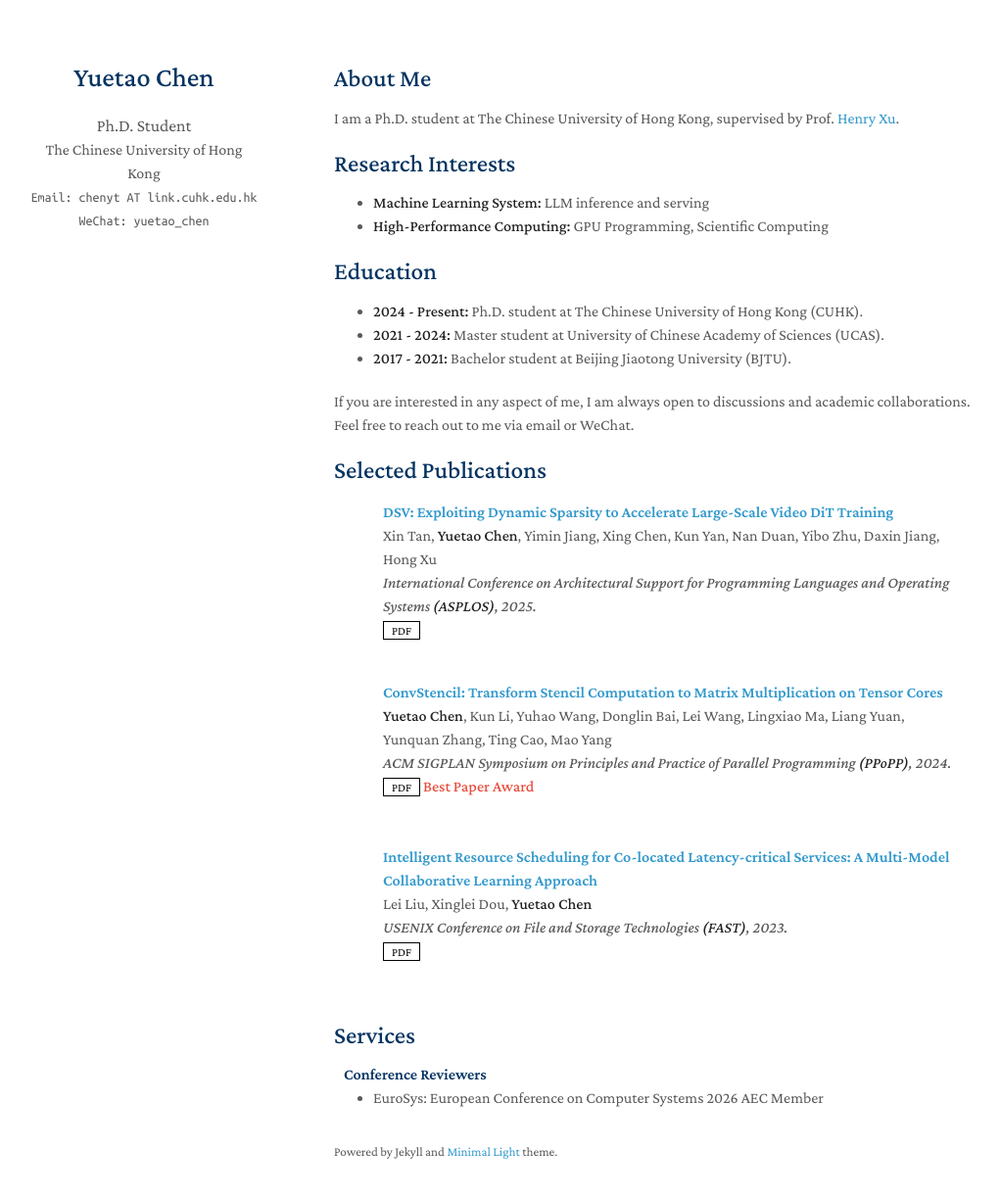
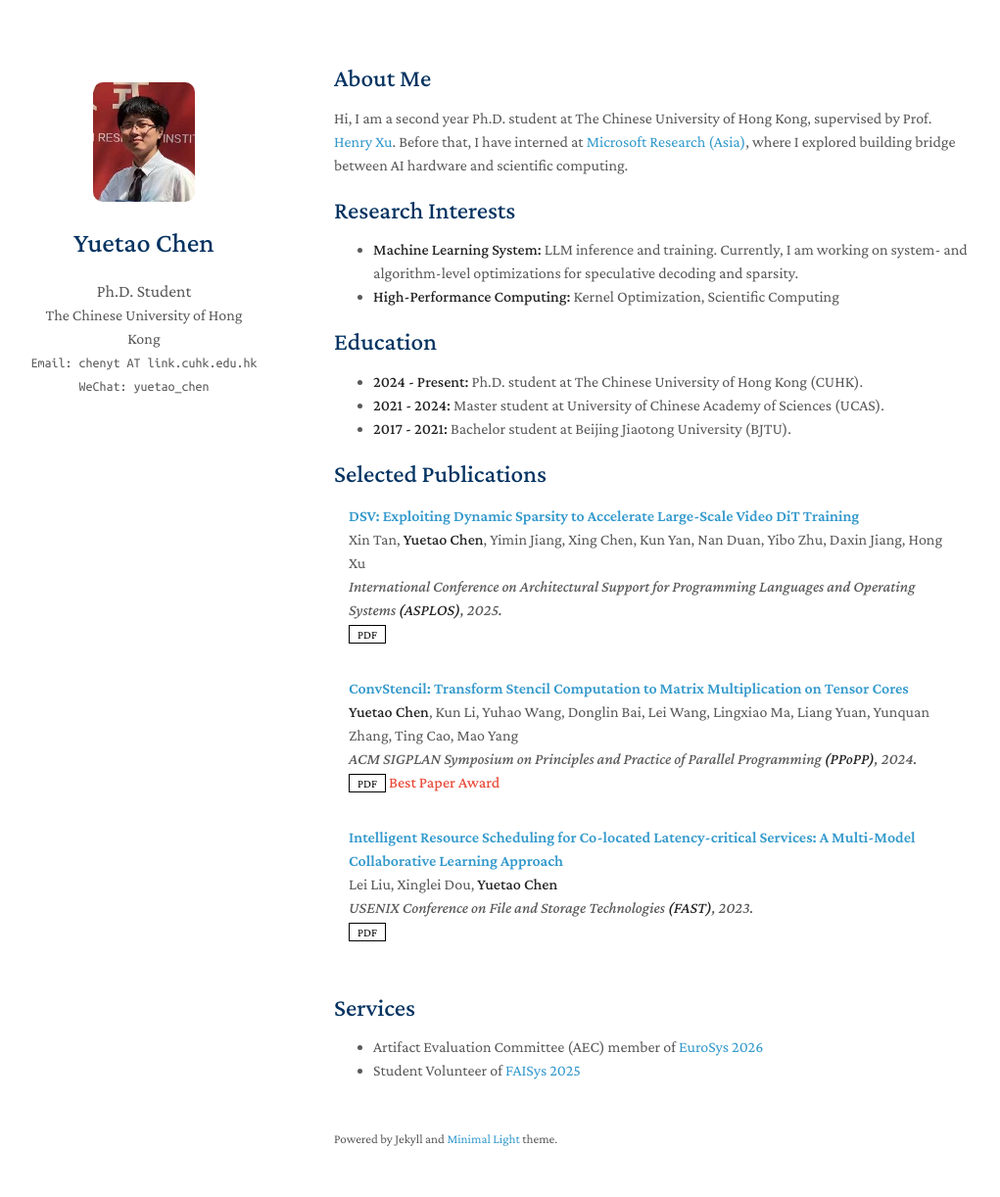
Before and after one commit to chenytpersonalpage/chenytpersonalpage.github.io, a Jekyll site: the page built from index.md, in a window 1280 px wide and 1257 px high. Shown: the top 1222 px of the window at 98% size, without its empty margins (129-1150 px from the left). Built offline with Jekyll 4.4.1, drawn with Linux system fonts in a browser that asks for light colours; a style sheet for code colours, icons or effects is not loaded; our own code applies the rules of GitHub Pages for plain Markdown files.

Commit message:
Update avatar

```diff
--- a/Gemfile
+++ b/Gemfile
@@ -1,6 +1,6 @@
 source "https://rubygems.org"
 
-gem "jekyll", "~> 3.8.5"
+gem "jekyll", "~> 4.3"
 
 gem "webrick", "~> 1.8"
 
--- a/_config.yml
+++ b/_config.yml
@@ -21,7 +21,7 @@ canonical: https://minimal-light-theme.yliu.me/
 
 # Images (e.g., your profile picture and your website's favicon)
 # "favicon" and "favicon_dark" are used for the light and dark modes, respectively.
-# avatar: ./assets/img/avatar.png
+avatar: ./assets/img/ava.jpg
 # favicon: ./assets/img/favicon.png
 # favicon_dark: ./assets/img/favicon-dark.png
 
--- a/_includes/publications.md
+++ b/_includes/publications.md
@@ -7,7 +7,7 @@
 
 <li>
 <div class="pub-row">
-  <div class="col-sm-3 abbr" style="position: relative;padding-right: 15px;padding-left: 15px;">
+  <!-- <div class="col-sm-3 abbr" style="position: relative;padding-right: 15px;padding-left: 15px;">
     {% if link.image %}
     <img src="{{ link.image }}" class="teaser img-fluid z-depth-1" style="width=100;height=40%">
     {% if link.conference_short %}
@@ -15,7 +15,8 @@
     {% endif %}
     {% endif %}
   </div>
-  <div class="col-sm-9" style="position: relative;padding-right: 15px;padding-left: 20px;">
+  <div class="col-sm-9" style="position: relative;padding-right: 15px;padding-left: 20px;"> -->
+  <div class="col-sm-12" style="position: relative;padding-right: 15px;padding-left: 15px;">
       <div class="title"><a href="{{ link.pdf }}">{{ link.title }}</a></div>
       <div class="author">{{ link.authors }}</div>
       <div class="periodical"><em>{{ link.conference }}</em>
--- a/_includes/services.md
+++ b/_includes/services.md
@@ -1,14 +1,4 @@
 ## Services
 
-<h4 style="margin:0 10px 0;">Conference Reviewers</h4>
-
-<ul style="margin:0 0 5px;">
-  <li><a href="https://2026.eurosys.org/"><autocolor>EuroSys: European Conference on Computer Systems 2026 AEC Member</autocolor></a></li>
-</ul>
-
-<!-- <h4 style="margin:0 10px 0;">Journal Reviewers</h4>
-
-<ul style="margin:0 0 20px;">
-  <li><a href="https://www.computer.org/csdl/journal/tp"><autocolor>IEEE Transactions on Pattern Analysis and Machine Intelligence (TPAMI)</autocolor></a></li>
-  <li><a href="https://www.springer.com/journal/11263"><autocolor>International Journal of Computer Vision (IJCV)</autocolor></a></li>
-</ul> -->
+- Artifact Evaluation Committee (AEC) member of [EuroSys 2026](https://2026.eurosys.org/)
+- Student Volunteer of [FAISys 2025](https://www.faisys.net/col.jsp?id=115)
--- a/_sass/minimal-light.scss
+++ b/_sass/minimal-light.scss
@@ -207,7 +207,7 @@ papertitle {
     }
 
     .image.avatar {
-      border-radius: 100%;
+      border-radius: 30px;
     }
 
       .image.avatar:before {
@@ -215,7 +215,7 @@ papertitle {
       }
 
       .image.avatar img {
-        border-radius: 100%;
+        border-radius: 30px;
         width: 45%;
         padding: 20px;
         // border: 1px solid #ddd;
@@ -499,7 +499,7 @@ footer {
 
 
    .image.avatar img {
-        border-radius: 100%;
+        border-radius: 30px;
         width: 117px;
         padding:20px;
       }
@@ -555,7 +555,7 @@ footer {
   }
 
   .image.avatar img {
-      border-radius: 100%;
+      border-radius: 30px;
       width: 95px;
       padding:20px;
   }
--- a/index.md
+++ b/index.md
@@ -4,18 +4,19 @@ layout: homepage
 
 ## About Me
 
-I am a Ph.D. student at The Chinese University of Hong Kong, supervised by Prof. [Henry Xu](https://henryhxu.github.io/).
+Hi, I am a second year Ph.D. student at The Chinese University of Hong Kong, supervised by Prof. [Henry Xu](https://henryhxu.github.io/). Before that, I have interned at [Microsoft Research (Asia)](https://www.microsoft.com/en-us/research/lab/microsoft-research-asia/), where I explored building bridge between AI hardware and scientific computing.
 
 ## Research Interests
 
-- **Machine Learning System:** LLM inference and serving
-- **High-Performance Computing:** GPU Programming, Scientific Computing
+- **Machine Learning System:** LLM inference and training. Currently, I am working on system- and algorithm-level optimizations for speculative decoding and sparsity.
+- **High-Performance Computing:** Kernel Optimization, Scientific Computing
 
 ## Education
 
 - **2024 - Present:** Ph.D. student at The Chinese University of Hong Kong (CUHK).
 - **2021 - 2024:** Master student at University of Chinese Academy of Sciences (UCAS).
 - **2017 - 2021:** Bachelor student at Beijing Jiaotong University (BJTU).
+
 
 <!-- ## News
 
@@ -24,7 +25,7 @@ I am a Ph.D. student at The Chinese University of Hong Kong, supervised by Prof.
 - **[Sept. 2019]** Our paper about few-shot learning is accepted to NeurIPS 2019.
 - **[Mar. 2019]** Our paper about few-shot learning is accepted to CVPR 2019. -->
 
-If you are interested in any aspect of me, I am always open to discussions and academic collaborations. Feel free to reach out to me via email or WeChat.
+<!-- If you are interested in any aspect of me, I am always open to discussions and academic collaborations. Feel free to reach out to me via email or WeChat. -->
 
 {% include_relative _includes/publications.md %}
 
```
Also changed, not shown: Gemfile.lock, assets/img/ava.jpg (added).
